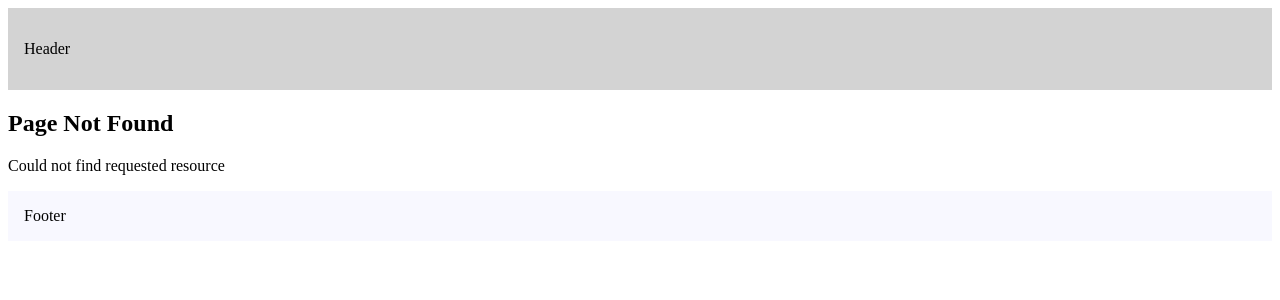
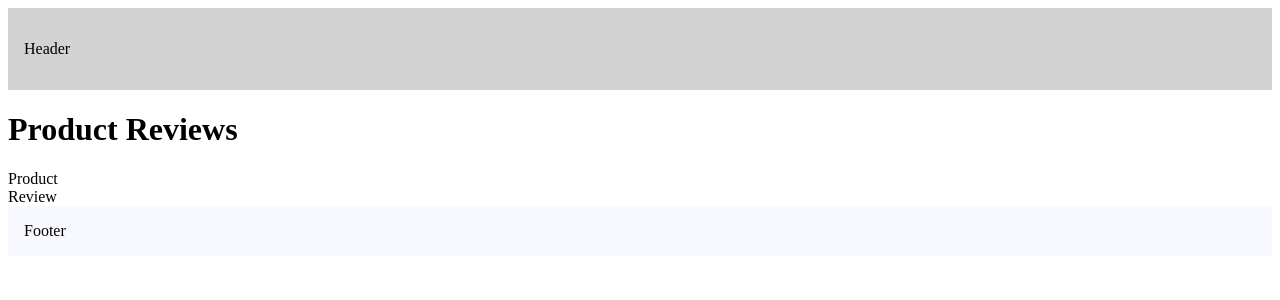
Before and after one commit to SamuelSabasNayo/react-tools, a Next.js app: page /product-reviews in a window 1280 px wide. Before the commit this address had no page. Shown: the top 300 px of the page. Built offline with nearby package versions, Linux system fonts and the light colour scheme.

Commit message:
suspense

```diff
--- a/src/app/dashboard/page.tsx
+++ b/src/app/dashboard/page.tsx
@@ -3,7 +3,7 @@
 import { useState } from "react";
 
 export default function DashboardPage() {
-  console.log("Dashboard client component");
+  // console.log("Dashboard client component");
   const [name, setName] = useState("");
 
   return (
--- /dev/null
+++ b/src/app/product-reviews/page.tsx
@@ -0,0 +1,18 @@
+import { Suspense } from "react";
+
+import { Product } from "@/components/product";
+import { Review } from "@/components/review";
+
+export default function ProductReviews() {
+  return (
+    <div>
+      <h1>Product Reviews</h1>
+      <Suspense fallback={<p>loading product details...</p>}>
+        <Product />
+      </Suspense>
+      <Suspense fallback={<p>Loading reviews...</p>}>
+        <Review />
+      </Suspense>
+    </div>
+  )
+}
--- a/src/app/products/[id]/page.tsx
+++ b/src/app/products/[id]/page.tsx
@@ -1,3 +1,5 @@
+export const dynamicParams = true;
+
 export async function generateStaticParams() {
   return [{ id: "1"}, { id: "2"}, { id: "3"}];
 }
--- /dev/null
+++ b/src/components/product.tsx
@@ -0,0 +1,5 @@
+export const Product = async () => {
+  await new Promise((resolve) => setTimeout(resolve, 2000));
+
+  return <div>Product</div>
+};
--- /dev/null
+++ b/src/components/review.tsx
@@ -0,0 +1,5 @@
+export const Review = async () => {
+  await new Promise((resolve) => setTimeout(resolve, 4000));
+
+  return <div>Review</div>
+};
```
